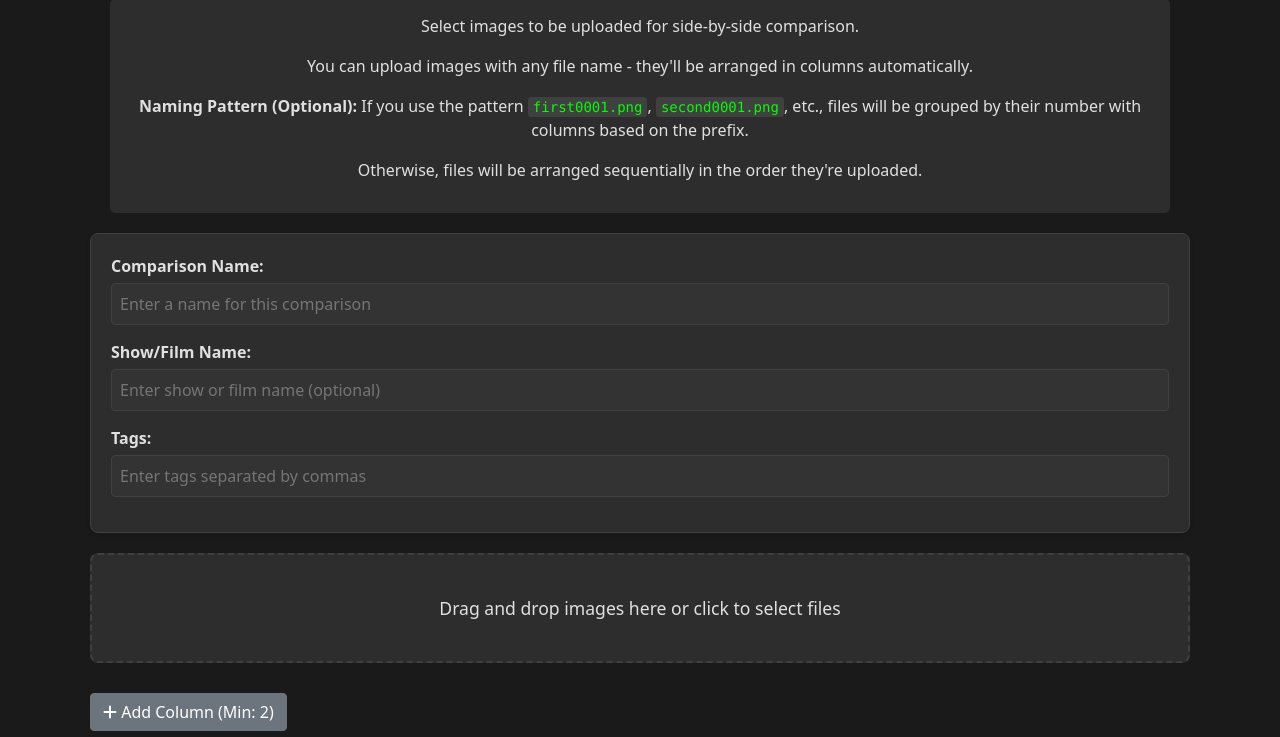
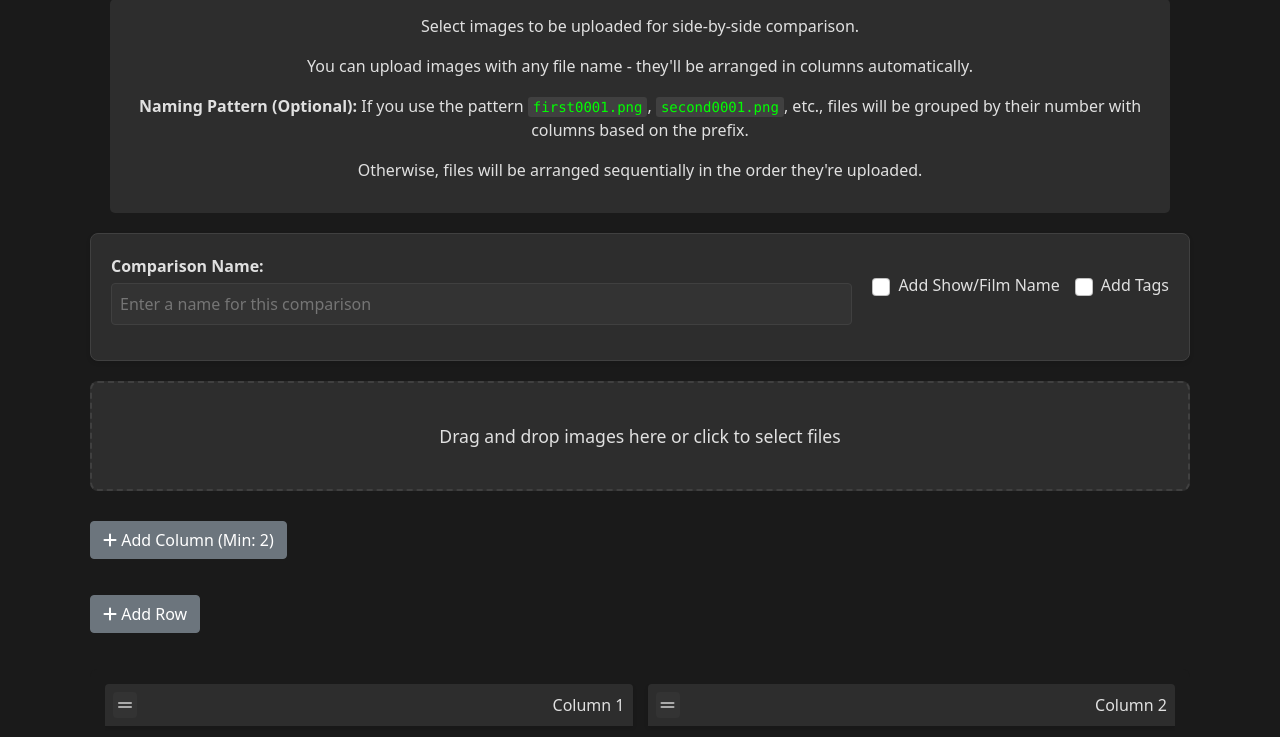
Before and after one commit to thezak48/comps, a FastAPI app: page / in a window 1280 px wide. Shown: the part 97-834 px from the top of the page. Run offline with FastAPI, Linux system fonts and the light colour scheme; some libraries are stand-ins or nearby versions.

Commit message:
style(upload): :art: restyle the upload page to hide the optional parts unless they are needed

```diff
--- a/static/css/style.css
+++ b/static/css/style.css
@@ -101,6 +101,58 @@ body.has-fixed-nav {
     background-color: #333333;
     color: #e0e0e0;
     border-radius: 4px;
+}
+
+.form-row {
+    display: flex;
+    flex-wrap: wrap;
+    align-items: center;
+    gap: 20px;
+    margin-bottom: 15px;
+}
+
+.main-field {
+    flex: 1;
+    min-width: 250px;
+    margin-bottom: 0;
+}
+
+.optional-fields {
+    display: flex;
+    gap: 15px;
+}
+
+.hidden-field {
+    margin-top: -5px;
+    margin-bottom: 20px;
+    padding-left: 10px;
+    border-left: 2px solid #404040;
+    transition: all 0.3s ease;
+}
+
+.form-check {
+    display: flex;
+    align-items: center;
+    margin-bottom: 10px;
+}
+
+.form-check-input {
+    margin-right: 8px;
+    width: 18px;
+    min-width: 18px;
+    height: 18px;
+    cursor: pointer;
+}
+
+.form-check-label {
+    cursor: pointer;
+    user-select: none;
+}
+
+#show-name-container,
+#tags-container {
+    transition: all 0.3s ease;
+    margin-left: 25px;
 }
 
 .tag {
--- a/static/js/upload.js
+++ b/static/js/upload.js
@@ -1,6 +1,8 @@
 const dropZone = document.getElementById('dropZone');
 const fileInput = document.getElementById('fileInput');
 const preview = document.getElementById('preview');
+const showNameToggle = document.getElementById('show-name-toggle');
+const tagsToggle = document.getElementById('tags-toggle');
 const comparisonNameInput = document.getElementById('comparison-name');
 const showNameInput = document.getElementById('show-name');
 const tagsInput = document.getElementById('tags');
@@ -28,6 +30,24 @@ let isDragging = false;
 let fileMatrix = []; // 2D array to store files by [row][column]
 
 console.log('Upload.js initialized');
+
+// Toggle visibility of show name field
+showNameToggle.addEventListener('change', function() {
+    const showNameContainer = document.getElementById('show-name-container');
+    showNameContainer.style.display = this.checked ? 'block' : 'none';
+    if (!this.checked) {
+        showNameInput.value = '';
+    }
+});
+
+// Toggle visibility of tags field
+tagsToggle.addEventListener('change', function() {
+    const tagsContainer = document.getElementById('tags-container');
+    tagsContainer.style.display = this.checked ? 'block' : 'none';
+    if (!this.checked) {
+        tagsInput.value = '';
+    }
+});
 
 dropZone.addEventListener('click', () => fileInput.click());
 
--- a/templates/index.html
+++ b/templates/index.html
@@ -33,15 +33,27 @@
             <p>Otherwise, files will be arranged sequentially in the order they're uploaded.</p>
         </div>
         <div class="metadata-form">
-            <div class="form-group">
-                <label for="comparison-name">Comparison Name:</label>
-                <input type="text" id="comparison-name" placeholder="Enter a name for this comparison">
+            <div class="form-row">
+                <div class="form-group main-field">
+                    <label for="comparison-name">Comparison Name:</label>
+                    <input type="text" id="comparison-name" placeholder="Enter a name for this comparison">
+                </div>
+                <div class="optional-fields">
+                    <div class="form-check">
+                        <input type="checkbox" id="show-name-toggle" class="form-check-input">
+                        <label for="show-name-toggle" class="form-check-label">Add Show/Film Name</label>
+                    </div>
+                    <div class="form-check">
+                        <input type="checkbox" id="tags-toggle" class="form-check-input">
+                        <label for="tags-toggle" class="form-check-label">Add Tags</label>
+                    </div>
+                </div>
             </div>
-            <div class="form-group">
+            <div class="form-group hidden-field" id="show-name-container" style="display: none;">
                 <label for="show-name">Show/Film Name:</label>
-                <input type="text" id="show-name" placeholder="Enter show or film name (optional)">
+                <input type="text" id="show-name" placeholder="Enter show or film name">
             </div>
-            <div class="form-group">
+            <div class="form-group hidden-field" id="tags-container" style="display: none;">
                 <label for="tags">Tags:</label>
                 <input type="text" id="tags" placeholder="Enter tags separated by commas">
             </div>
```
